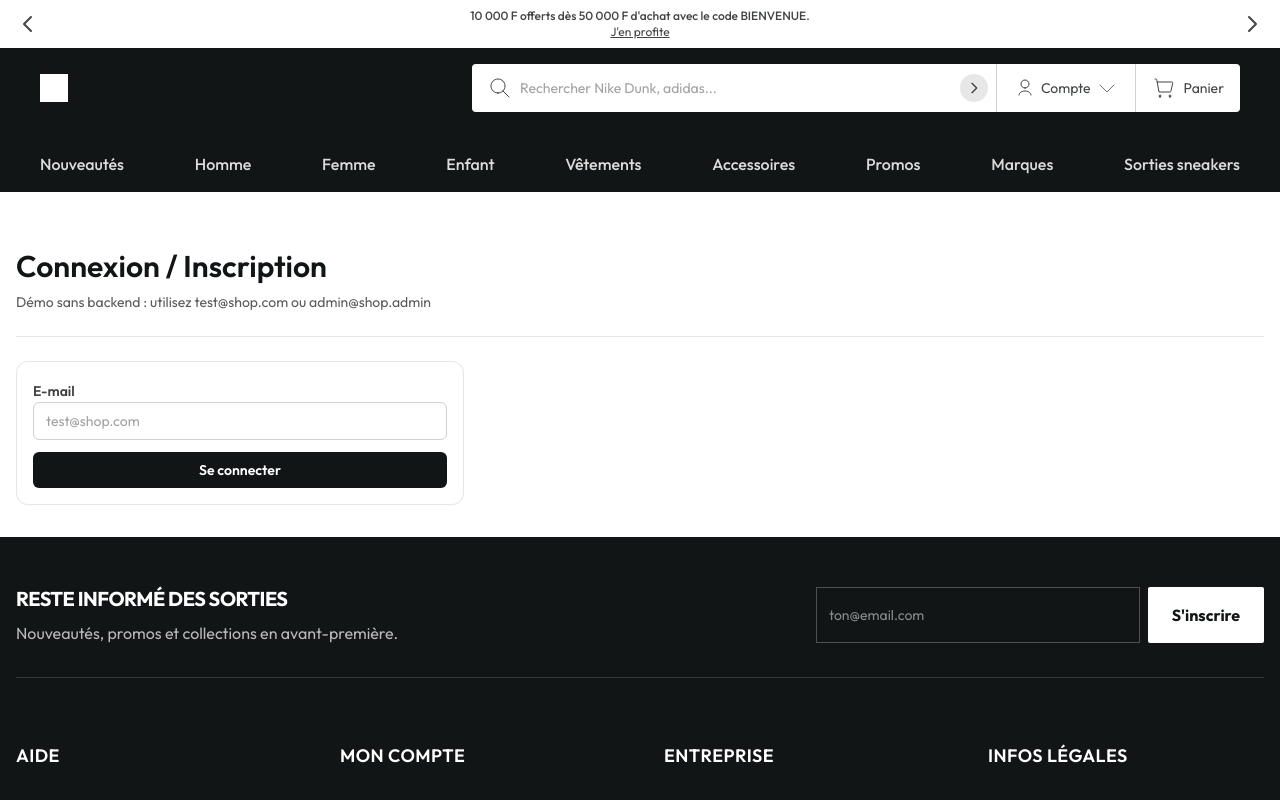
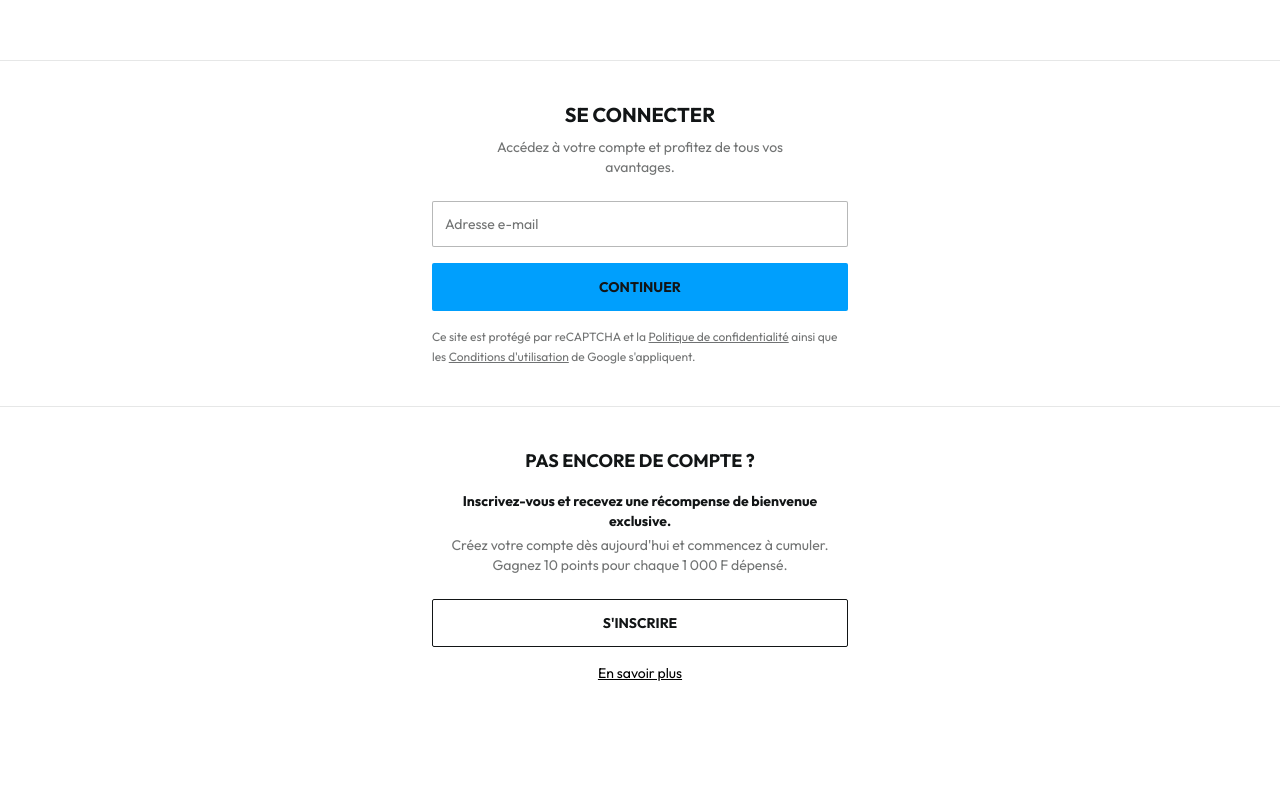
Before and after one commit to twocoderz/ecom.saas, a React (Vite) app: page /auth in a window 1280 px wide. Shown: the top 800 px of the page. Built offline with nearby package versions, Linux system fonts and the light colour scheme.

Commit message:
coding auth pages, fix cart page

```diff
--- a/src/app/layouts.tsx
+++ b/src/app/layouts.tsx
@@ -5,7 +5,7 @@ import { AdminShell } from "../shared/components/admin/AdminShell";
 import { RequireAdmin } from "./guards";
 
 /**
- * Layout storefront JD : header + trust + footer partages.
+ * Layout: header + trust + footer partages.
  */
 export function StorefrontLayout() {
   return (
@@ -21,9 +21,19 @@ export function StorefrontLayout() {
 export function AdminLayout({ children }: { children?: ReactNode }) {
   return (
     <RequireAdmin>
-      <AdminShell>
-        {children ?? <Outlet />}
-      </AdminShell>
+      <AdminShell>{children ?? <Outlet />}</AdminShell>
     </RequireAdmin>
   );
 }
+
+/**
+ * Layout authentification : page autonome sans header ni footer
+ * (style portail de compte : logo centre, contenu etroit).
+ */
+export function AuthLayout() {
+  return (
+    <main className="min-h-screen bg-white">
+      <Outlet />
+    </main>
+  );
+}
--- a/src/pages/account/AuthPage.tsx
+++ b/src/pages/account/AuthPage.tsx
@@ -1,62 +1,160 @@
-import { useState } from 'react'
-import { useNavigate } from 'react-router-dom'
-import { Container } from '../../shared/components/layout/Container'
-import { PageHeader } from '../../shared/components/layout/PageHeader'
-import { useAuthStore } from '../../stores/useAuthStore'
-import { ROUTE_PATHS } from '../../config/paths'
+import { useRef, useState } from "react";
+import { Link, useNavigate } from "react-router-dom";
+import Logo from "../../shared/components/branding/Logo";
+import { useAuthStore } from "../../stores/useAuthStore";
+import { ROUTE_PATHS } from "../../config/paths";
 
 /**
- * Auth démo : email seul, *@admin.* => role admin pour tester /admin.
+ * Page de connexion autonome (sans header ni footer) : e-mail seul,
+ * CTA couleur primaire, puis bloc inscription. Démo sans backend :
+ * test@shop.com ou admin@shop.admin pour tester /admin.
  */
 export function AuthPage() {
-  const [email, setEmail] = useState('')
-  const signIn = useAuthStore((s) => s.signIn)
-  const user = useAuthStore((s) => s.user)
-  const signOut = useAuthStore((s) => s.signOut)
-  const navigate = useNavigate()
+  const [email, setEmail] = useState("");
+  const [emailError, setEmailError] = useState(false);
+  const signIn = useAuthStore((s) => s.signIn);
+  const user = useAuthStore((s) => s.user);
+  const signOut = useAuthStore((s) => s.signOut);
+  const navigate = useNavigate();
+  const emailRef = useRef<HTMLInputElement | null>(null);
 
   const submit = (e: React.FormEvent) => {
-    e.preventDefault()
-    if (!email.includes('@')) return
-    signIn(email)
-    navigate(ROUTE_PATHS.accountDashboard)
+    e.preventDefault();
+    if (!email.includes("@")) {
+      setEmailError(true);
+      return;
     }
+    signIn(email);
+    navigate(ROUTE_PATHS.accountDashboard);
+  };
+
+  const focusEmail = () => {
+    emailRef.current?.scrollIntoView({ behavior: "smooth", block: "center" });
+    emailRef.current?.focus({ preventScroll: true });
+  };
 
   return (
-    <Container>
-      <div className="space-y-6 py-8">
-        <PageHeader title="Connexion / Inscription" subtitle="Démo sans backend : utilisez test@shop.com ou admin@shop.admin" />
+    <div className="bg-white">
+      <header className="flex justify-center border-b border-black-10 py-4">
+        <Logo />
+      </header>
+
+      <div className="mx-auto w-full max-w-md px-4 py-8 text-center sm:py-10">
+        <h1 className="text-xl font-bold text-black">SE CONNECTER</h1>
+        <p className="mt-2 text-sm max-w-xs mx-auto text-black-60">
+          Accédez à votre compte et profitez de tous vos avantages.
+        </p>
+
         {user ? (
-          <section className="rounded-xl border border-black-10 bg-white p-4">
-            <p className="text-sm">Connecté en tant que <strong>{user.email}</strong> ({user.role}).</p>
+          <section className="mt-6 rounded-md border border-black-10 p-4">
+            <p className="text-sm">
+              Connecté en tant que <strong>{user.email}</strong> ({user.role}).
+            </p>
+            <div className="mt-4 flex flex-col gap-2">
+              <Link
+                to={ROUTE_PATHS.accountDashboard}
+                className="flex min-h-[44px] items-center justify-center rounded-xs bg-primary px-4 py-3 text-sm font-bold text-black transition-all hover:brightness-95"
+              >
+                Accéder à mon compte
+              </Link>
               <button
                 type="button"
                 onClick={signOut}
-              className="mt-3 rounded-md border border-black-20 px-4 py-2 text-sm font-semibold hover:border-black"
+                className="min-h-[44px] cursor-pointer rounded-xs border border-black px-4 py-3 text-sm font-bold transition-colors hover:bg-black hover:text-white"
               >
                 Se déconnecter
               </button>
+            </div>
           </section>
         ) : (
-          <form onSubmit={submit} className="max-w-md space-y-3 rounded-xl border border-black-10 bg-white p-4">
-            <label htmlFor="auth-email" className="text-sm font-semibold">
-              E-mail
+          <form onSubmit={submit} noValidate className="mt-6 text-left">
+            <label htmlFor="auth-email" className="sr-only">
+              Adresse e-mail
             </label>
             <input
+              ref={emailRef}
               id="auth-email"
               type="email"
               required
+              autoComplete="email"
               value={email}
-              onChange={(e) => setEmail(e.target.value)}
-              placeholder="test@shop.com"
-              className="w-full rounded-md border border-black-20 px-3 py-2 text-sm"
+              onChange={(e) => {
+                setEmail(e.target.value);
+                setEmailError(false);
+              }}
+              placeholder="Adresse e-mail"
+              aria-invalid={emailError}
+              className={`w-full rounded-xs border bg-white px-3 py-3 text-sm text-black placeholder:text-black-60 ${
+                emailError ? "border-[#d60000]" : "border-black-30"
+              }`}
             />
-            <button type="submit" className="w-full rounded-md bg-black px-4 py-2 text-sm font-semibold text-white hover:bg-black-80">
-              Se connecter
+            {emailError && (
+              <p
+                className="mt-1.5 text-xs font-semibold text-[#d60000]"
+                role="alert"
+              >
+                Veuillez saisir une adresse e-mail valide.
+              </p>
+            )}
+            <button
+              type="submit"
+              className="mt-4 flex min-h-[48px] w-full cursor-pointer items-center justify-center rounded-xs bg-primary px-4 py-3 text-sm font-bold text-black transition-all hover:brightness-95"
+            >
+              CONTINUER
             </button>
+            <p className="mt-4 text-xs leading-relaxed text-black-60">
+              Ce site est protégé par reCAPTCHA et la{" "}
+              <Link
+                to={ROUTE_PATHS.privacyPolicy}
+                className="underline hover:text-black"
+              >
+                Politique de confidentialité
+              </Link>{" "}
+              ainsi que les{" "}
+              <Link
+                to={ROUTE_PATHS.terms}
+                className="underline hover:text-black"
+              >
+                Conditions d&apos;utilisation
+              </Link>{" "}
+              de Google s&apos;appliquent.
+            </p>
           </form>
         )}
       </div>
-    </Container>
-  )
+
+      {!user && (
+        <section className="border-t border-black-10">
+          <div className="mx-auto w-full max-w-md px-4 py-8 text-center sm:py-10">
+            <h2 className="text-lg font-bold text-black">
+              PAS ENCORE DE COMPTE&nbsp;?
+            </h2>
+            <p className="mt-4 text-sm font-bold text-black">
+              Inscrivez-vous et recevez une récompense de bienvenue exclusive.
+            </p>
+            <p className="mt-1 text-sm text-black-60">
+              Créez votre compte dès aujourd&apos;hui et commencez à cumuler.
+              <br />
+              Gagnez 10 points pour chaque 1&nbsp;000&nbsp;F dépensé.
+            </p>
+            <button
+              type="button"
+              onClick={focusEmail}
+              className="mt-6 flex min-h-[48px] w-full cursor-pointer items-center justify-center rounded-[2px] border border-black bg-white px-4 py-3 text-sm font-bold text-black transition-colors hover:bg-black hover:text-white"
+            >
+              S&apos;INSCRIRE
+            </button>
+            <p className="mt-4 text-sm">
+              <Link
+                to={ROUTE_PATHS.help}
+                className="underline hover:text-black"
+              >
+                En savoir plus
+              </Link>
+            </p>
+          </div>
+        </section>
+      )}
+    </div>
+  );
 }
--- a/src/pages/cart/components/CartEmpty.tsx
+++ b/src/pages/cart/components/CartEmpty.tsx
@@ -28,7 +28,7 @@ export function CartEmpty() {
       {!user && (
         <Link
           to={ROUTE_PATHS.auth}
-          className="mx-auto mt-6 flex min-h-[44px] w-full items-center justify-center rounded-xs bg-primary px-4 py-3.5 text-sm font-bold text-white transition-all hover:brightness-95 sm:max-w-md"
+          className="mx-auto mt-6 flex min-h-[44px] w-full items-center justify-center rounded-xs bg-primary px-4 py-3.5 text-sm font-bold text-black transition-all hover:brightness-95 sm:max-w-md"
         >
           Se connecter
         </Link>
--- a/src/shared/components/product/AddToCartPanel.tsx
+++ b/src/shared/components/product/AddToCartPanel.tsx
@@ -229,7 +229,7 @@ export function AddToCartPanel({
         type="button"
         disabled={!canAdd}
         onClick={handleAdd}
-        className="flex w-full items-center justify-center gap-2 rounded-md bg-primary px-4 py-3.5 text-sm font-bold text-white transition-all hover:brightness-95 disabled:cursor-not-allowed disabled:opacity-40"
+        className="flex w-full items-center justify-center gap-2 rounded-md bg-primary px-4 py-3.5 text-sm font-bold text-black transition-all hover:brightness-95 disabled:cursor-not-allowed disabled:opacity-40"
       >
         <ShoppingCartIcon
           strokeWidth={2}
--- a/src/shared/components/product/ProductStickyBar.tsx
+++ b/src/shared/components/product/ProductStickyBar.tsx
@@ -95,7 +95,7 @@ export function ProductStickyBar({
           type="button"
           onClick={handleAdd}
           disabled={hasSelectedSize && !inStock}
-          className="flex min-h-[44px] shrink-0 items-center justify-center gap-2 rounded-md bg-primary px-5 py-2.5 text-sm font-bold text-white transition-all hover:brightness-95 disabled:cursor-not-allowed disabled:opacity-40"
+          className="flex min-h-[44px] shrink-0 items-center justify-center gap-2 rounded-md bg-primary px-5 py-2.5 text-sm font-bold text-black transition-all hover:brightness-95 disabled:cursor-not-allowed disabled:opacity-40"
         >
           <ShoppingCartIcon
             strokeWidth={2}
```
Also changed, not shown: src/app/router.tsx (+18 -5 lines), image.png (added). Lines whose indentation alone changed are shown as unchanged.
